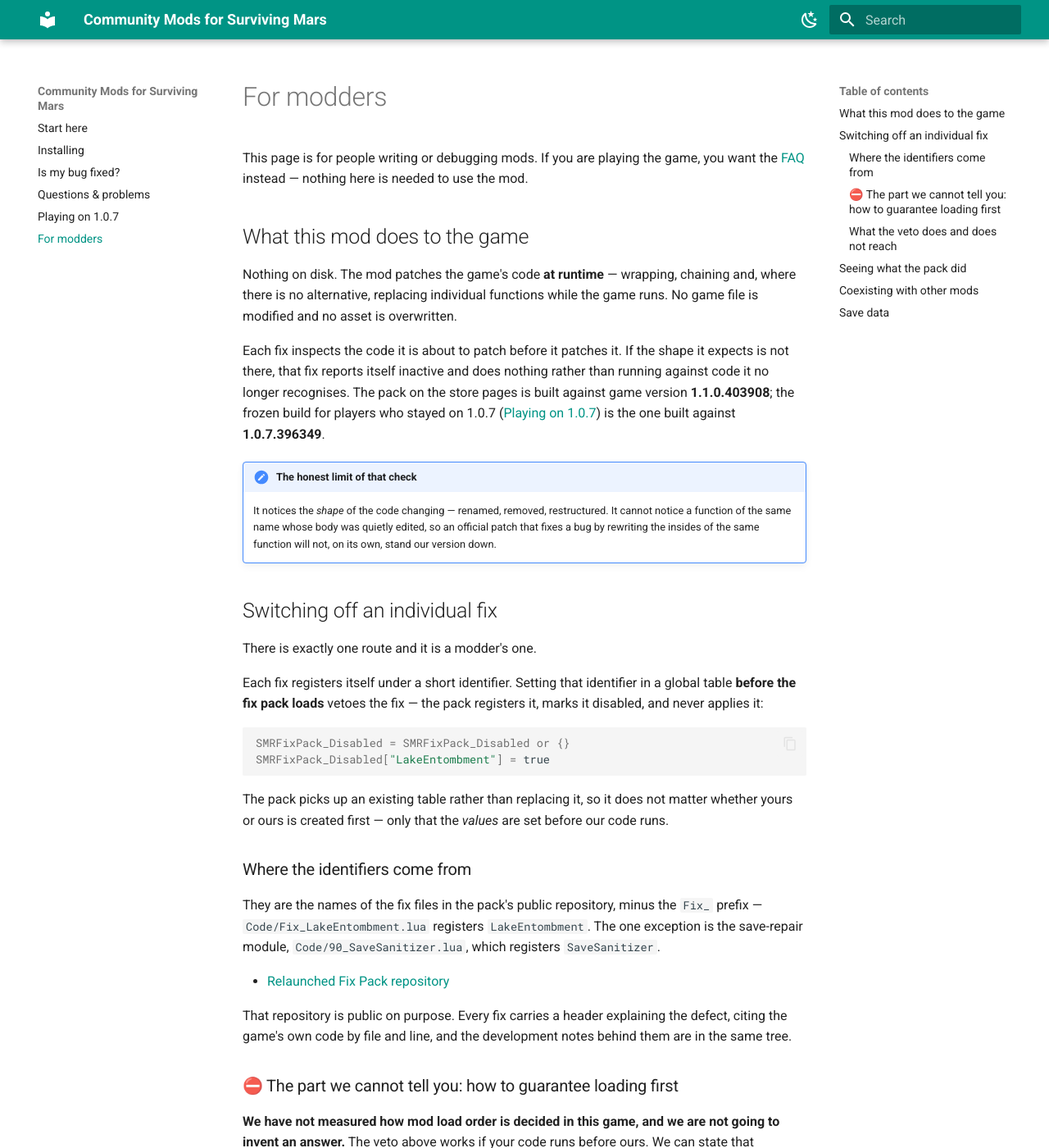
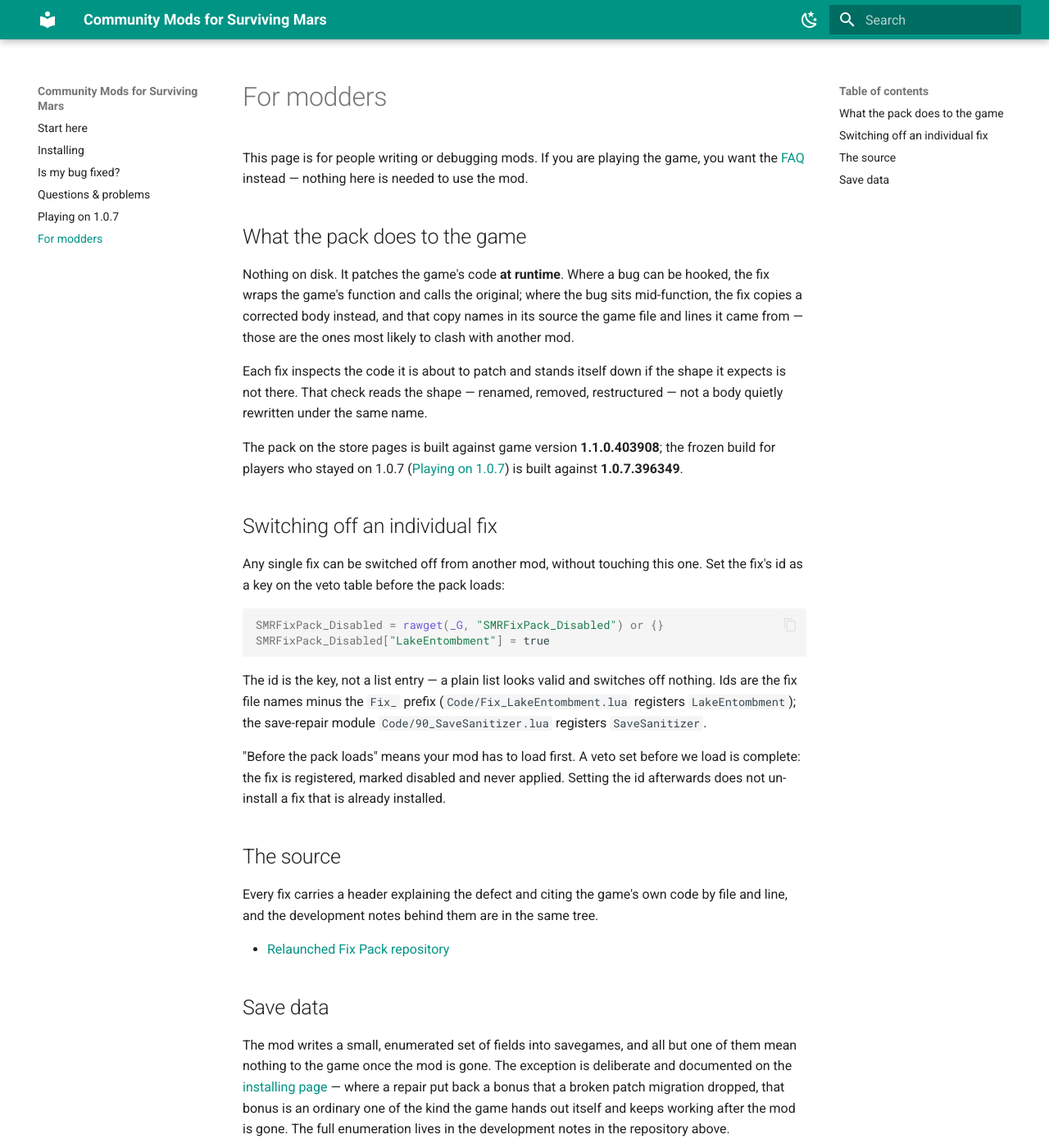
Before and after one commit to catt144/SMR-CommunityMods, an MkDocs documentation site: the page built from content/for-modders.md, in a window 1280 px wide and 1400 px high. Shown: the whole window at 82% size. Built offline with MkDocs 1.6.1 and Material for MkDocs 9.7.7, drawn with Linux system fonts in a browser that asks for light colours; some of the changed text lies outside the part shown.

Commit message:
for-modders: pare to what the pack does and the veto stated once (owner item 53)
Applies the owner's 2026-09-12 ruling on checklist item 53 (fix-pack bef5e81),
staged uncommitted on 09-12 for review and stranded when the 09-15/16 purges
dropped the note that recorded it. Owner approved the commit 2026-09-18.

for-modders.md: cut the load-order box, the ListFixes() "tell us where it
prints" invitation, the offer to narrow our patch on a conflict and the house-
rules list. Kept: runtime patching (wrap vs copied body), the stand-down check
and its limit, both game builds, the veto once. The veto snippet now uses the
store card's rawget(_G, "SMRFixPack_Disabled") or {} form (item 47).
Checked on 2026-09-18: all 50 fix files register their file name minus Fix_,
and SaveSanitizer is the one exception the page names.

install.md: the link sentence now describes the pared page.

Co-Authored-By: Claude Opus 5 (1M context) <noreply@anthropic.com>

````diff
--- a/content/for-modders.md
+++ b/content/for-modders.md
@@ -3,111 +3,47 @@
 This page is for people writing or debugging mods. If you are playing the game,
 you want the [FAQ](faq.md) instead — nothing here is needed to use the mod.
 
-## What this mod does to the game
+## What the pack does to the game
 
-Nothing on disk. The mod patches the game's code **at runtime** — wrapping,
-chaining and, where there is no alternative, replacing individual functions while
-the game runs. No game file is modified and no asset is overwritten.
+Nothing on disk. It patches the game's code **at runtime**. Where a bug can be
+hooked, the fix wraps the game's function and calls the original; where the bug
+sits mid-function, the fix copies a corrected body instead, and that copy names
+in its source the game file and lines it came from — those are the ones most
+likely to clash with another mod.
 
-Each fix inspects the code it is about to patch before it patches it. If the
-shape it expects is not there, that fix reports itself inactive and does nothing
-rather than running against code it no longer recognises. The pack on the store
-pages is built against game version **1.1.0.403908**; the frozen build for
-players who stayed on 1.0.7 ([Playing on 1.0.7](legacy-1-0-7.md)) is the one
-built against **1.0.7.396349**.
+Each fix inspects the code it is about to patch and stands itself down if the
+shape it expects is not there. That check reads the shape — renamed, removed,
+restructured — not a body quietly rewritten under the same name.
 
-!!! note "The honest limit of that check"
-    It notices the *shape* of the code changing — renamed, removed, restructured.
-    It cannot notice a function of the same name whose body was quietly edited, so
-    an official patch that fixes a bug by rewriting the insides of the same
-    function will not, on its own, stand our version down.
+The pack on the store pages is built against game version **1.1.0.403908**; the
+frozen build for players who stayed on 1.0.7
+([Playing on 1.0.7](legacy-1-0-7.md)) is built against **1.0.7.396349**.
 
 ## Switching off an individual fix
 
-There is exactly one route and it is a modder's one.
-
-Each fix registers itself under a short identifier. Setting that identifier in a
-global table **before the fix pack loads** vetoes the fix — the pack registers it,
-marks it disabled, and never applies it:
+Any single fix can be switched off from another mod, without touching this one.
+Set the fix's id as a key on the veto table before the pack loads:
 
 ```lua
-SMRFixPack_Disabled = SMRFixPack_Disabled or {}
+SMRFixPack_Disabled = rawget(_G, "SMRFixPack_Disabled") or {}
 SMRFixPack_Disabled["LakeEntombment"] = true
 ```
 
-The pack picks up an existing table rather than replacing it, so it does not
-matter whether yours or ours is created first — only that the *values* are set
-before our code runs.
+The id is the key, not a list entry — a plain list looks valid and switches off
+nothing. Ids are the fix file names minus the `Fix_` prefix
+(`Code/Fix_LakeEntombment.lua` registers `LakeEntombment`); the save-repair
+module `Code/90_SaveSanitizer.lua` registers `SaveSanitizer`.
 
-### Where the identifiers come from
+"Before the pack loads" means your mod has to load first. A veto set before we
+load is complete: the fix is registered, marked disabled and never applied.
+Setting the id afterwards does not un-install a fix that is already installed.
 
-They are the names of the fix files in the pack's public repository, minus the
-`Fix_` prefix — `Code/Fix_LakeEntombment.lua` registers `LakeEntombment`.
-The one exception is the save-repair module, `Code/90_SaveSanitizer.lua`, which
-registers `SaveSanitizer`.
+## The source
+
+Every fix carries a header explaining the defect and citing the game's own code
+by file and line, and the development notes behind them are in the same tree.
 
 - [Relaunched Fix Pack repository](https://github.com/catt144/SMR-CommunityFixPack)
-
-That repository is public on purpose. Every fix carries a header explaining
-the defect, citing the game's own code by file and line, and the development
-notes behind them are in the same tree.
-
-### ⛔ The part we cannot tell you: how to guarantee loading first
-
-**We have not measured how mod load order is decided in this game, and we are not
-going to invent an answer.** The veto above works if your code runs before ours.
-We can state that condition; we cannot hand you a reliable method for meeting it,
-and a method that works on one machine and not another would be worse than
-silence.
-
-If you have measured it, we would genuinely like to know.
-
-### What the veto does and does not reach
-
-- **A veto set before we load is complete.** The fix is registered, marked
-  disabled and never applied, so nothing of ours is installed over the game's own
-  function.
-- **A veto set later is not, for most fixes.** Nearly every fix is installed once,
-  at load, by replacing or wrapping a function; taking the identifier out of the
-  table afterwards does not un-install it. A small number of fixes re-read the
-  table on every call and become pass-throughs the moment you set it — but you
-  cannot tell which from the outside, so do not build on it.
-- **The developer console is not a route.** Whatever you type, you type long
-  after load.
-
-## Seeing what the pack did
-
-The pack exposes a listing call — `SMRFixPack.ListFixes()` — which walks every
-registered fix and writes its identifier, status and title through the mod's
-logging path.
-
-!!! warning "We have not yet confirmed where that output lands"
-    It goes through the game's own mod-log printing, and we have not verified
-    whether that reaches the on-screen console or only the log file. Until
-    someone has actually looked at a screen and seen it, we are not going to tell
-    you where to look. If you run it and it prints somewhere, tell us where.
-
-Fixes that stand themselves down over a game-code change are also reported in a
-dialog naming them — raised once, at the main menu, the next time the game
-starts.
-
-## Coexisting with other mods
-
-The house rules the fixes are written under, so you can predict what you are
-dealing with:
-
-- **Patch the smallest thing that fixes the bug.** Prefer wrapping a synchronous
-  input over replacing a body; prefer replacing one method over rewriting a
-  system.
-- **Chain, do not clobber.** Where another mod may have wrapped the same
-  function, our wrapper calls through to whatever was there.
-- **Additive message handlers.** The game's own handlers keep running.
-- **Fail safe rather than fail clever.** A fix that cannot verify its target does
-  nothing.
-
-We do not attempt to fix other mods' problems, and we do not patch around them.
-If ours conflicts with yours, tell us which function and we will look at whether
-our patch can be narrower.
 
 ## Save data
 
````
Also changed, not shown: content/install.md (+2 -2 lines).
